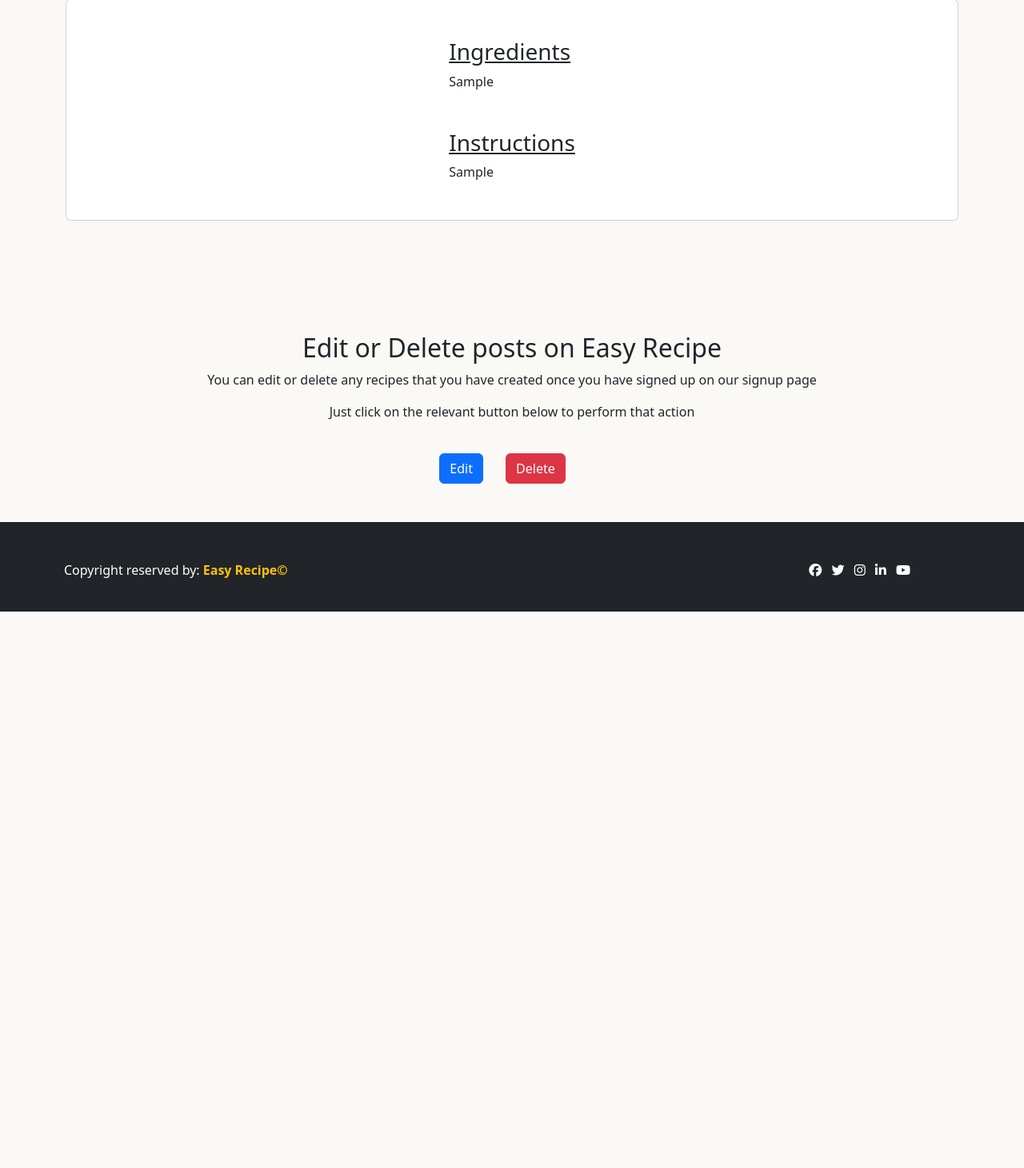
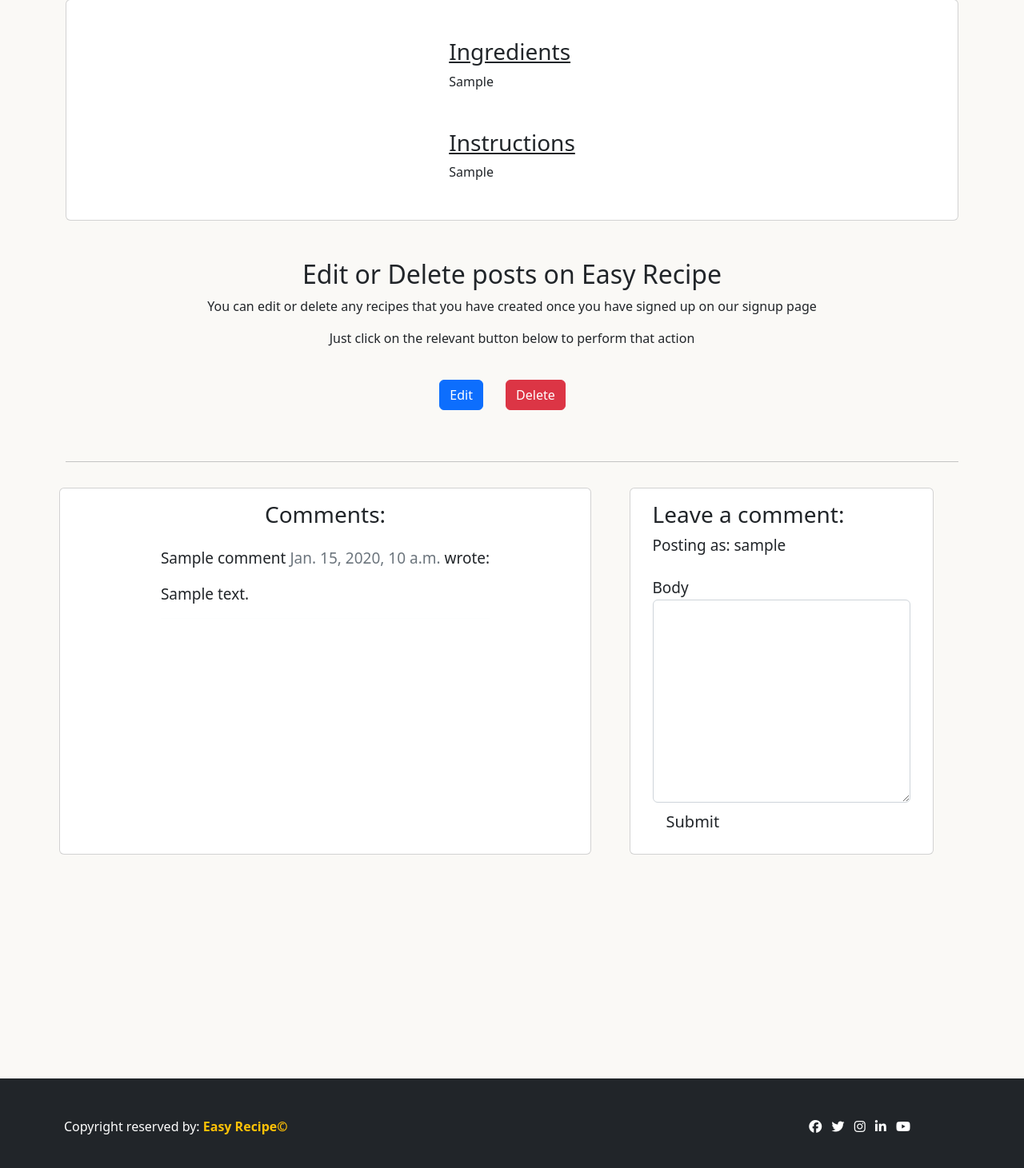
Before and after one commit to Squirkey89/EasyRecipe, a Django app: a page that uses templates/recipe_detail.html in a window 1280 px wide. Shown: the part 700-2161 px from the top of the page at 80% size. Before the commit the page ends 1465 px from the top, so only its background shows below. Run offline with Django 3.2, Linux system fonts and the light colour scheme; a user stored in the database is signed in; tables that the repository leaves empty hold one stand-in row (values such as "Sample post"); some libraries are stand-ins or nearby versions.

Commit message:
Added comment form to forms.py and also added a comment form to recipe_detail.html

```diff
--- a/recipes/forms.py
+++ b/recipes/forms.py
@@ -2,7 +2,7 @@ from crispy_forms.helper import FormHelper
 from django.forms import ModelForm
 from django_summernote.widgets import SummernoteWidget, SummernoteInplaceWidget
 from django import forms
-from .models import Recipe
+from .models import Recipe, Comment
 
 
 class RecipeForm(ModelForm):
@@ -10,3 +10,9 @@ class RecipeForm(ModelForm):
         model = Recipe
         fields = ['title', 'description', 'prep_time', 'cook_time',
             'serves', 'ingredients', 'instructions', 'featured_image' ]
+
+
+class CommentForm(forms.ModelForm):
+    class Meta:
+        model = Comment
+        fields = ('body',)
--- a/recipes/views.py
+++ b/recipes/views.py
@@ -2,7 +2,7 @@ from django.shortcuts import render, get_object_or_404, redirect, HttpResponseRe
 from django.http import HttpResponse
 from django.views import generic, View
 from .models import Recipe, Comment
-from .forms import RecipeForm
+from .forms import RecipeForm, CommentForm
 
 
 class RecipeList(generic.ListView):
@@ -29,6 +29,7 @@ class RecipeDetail(View):
                 "recipe": recipe,
                 "comments": comments,
                 "liked": liked,
+                "comment_form": CommentForm()
             },
         )
 
--- a/templates/recipe_detail.html
+++ b/templates/recipe_detail.html
@@ -1,4 +1,6 @@
 {% extends 'base.html' %} {% block content %}
+{% load crispy_forms_tags %}
+
 
 
 <div class="mt-5 recipe-title text text-center">
@@ -32,26 +34,72 @@
     <div class="container card mb-5 mt-5">
         <div class="row">
             <div class="col mt-5 ">
-                <u><h3>Ingredients</h3>
+                <u>
+                    <h3>Ingredients</h3>
                 </u>
                 <p>{{ recipe.ingredients|safe }}</p>
                 <div class="col mt-5 mb-5">
-                            <u><h3>Instructions</h3></u>
+                    <u>
+                        <h3>Instructions</h3>
+                    </u>
                     <p>{{ recipe.instructions|safe }}</p>
                 </div>
             </div>
         </div>
     </div>
-            </div>
-
     <div class="text-center">
         <h2>Edit or Delete posts on Easy Recipe</h2>
         <p>You can edit or delete any recipes that you have created once you have signed up on our signup page</p>
         <p>Just click on the relevant button below to perform that action</p>
         <a href="{% url 'edit_recipe' recipe.slug %}" class="edit"><button class="btn btn-primary btn-md mt-4 mb-5"
                 value="{{ recipe.slug }}" type="button">Edit</button></a>
-        <a href="{% url 'delete_recipe' recipe.slug %}" class="confirm-delete delete"><button class="btn btn-danger btn-md mx-4 mt-4 mb-5"
-                value="{{ recipe.slug }}" type="button">Delete</button></a>
+        <a href="{% url 'delete_recipe' recipe.slug %}" class="confirm-delete delete"><button
+                class="btn btn-danger btn-md mx-4 mt-4 mb-5" value="{{ recipe.slug }}" type="button">Delete</button></a>
+    </div>
+    <div class="row">
+        <div class="col">
+            <hr>
+        </div>
+        <div class="container">
+            <div class="row">
+                <div class="col-md-7 card mx-1 mt-3">
+                    <h3 class="mt-3">Comments:</h3>
+                    <div class="card-body">
+                        {% for comment in comments %}
+                        <div class="comments">
+                            <span class="green-text">
+                                {{ comment.name }}
+                            </span>
+                            <span class=" text-muted font-weight-normal">
+                                {{ comment.created_on }}
+                            </span> wrote:
+                            </p>
+                            {{ comment.body | linebreaks }}
+                            <hr class="text-light">
+                        </div>
+                        {% endfor %}
+                    </div>
+                </div>
+                <div class="col-md-4 card mt-3 ">
+                    <div class="card-body">
+                        {% if commented %}
+                        <div class="alert alert-success" role="alert">
+                            Your comment is awaiting approval
+                        </div>
+                        {% else %}
+                        {% if user.is_authenticated %}
+
+                        <h3>Leave a comment:</h3>
+                        <p>Posting as: {{ user.username }}</p>
+                        <form method="post" style="margin-top: 1.3em;">
+                            {{ comment_form | crispy }}
+                            {% csrf_token %}
+                            <button type="submit" class="btn btn-signup btn-lg">Submit</button>
+                        </form>
+                        {% endif %}
+                        {% endif %}
+        </div>
+    </div>
 </div>
 
 {% endblock content %}
```
Lines whose indentation alone changed are shown as unchanged.
